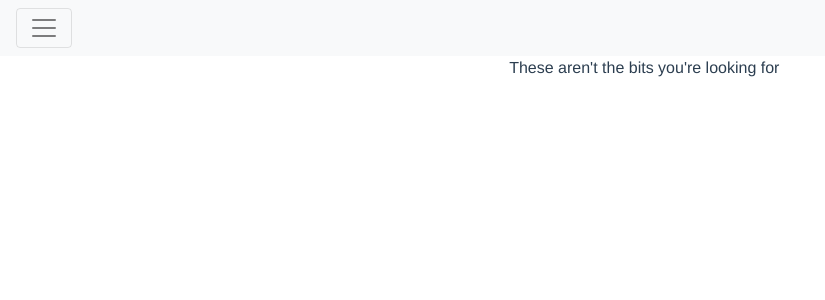
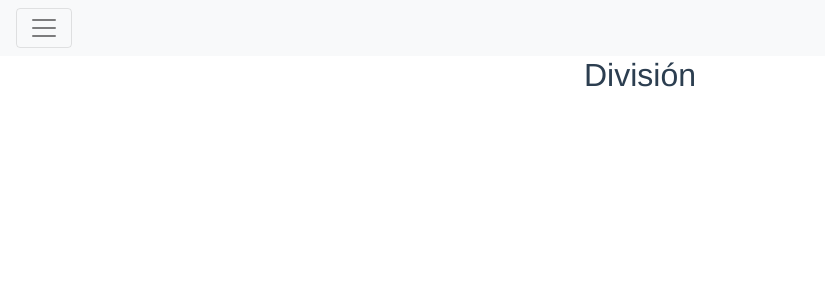
Before and after one commit to RoyRV/sammy-learning, a Vue app: page /division in a window 1280 px wide. Shown: the top 300 px of the page, without its empty margins (0-825 px from the left). Built offline with nearby package versions, Linux system fonts and the light colour scheme.

Commit message:
division

```diff
--- a/src/router/index.js
+++ b/src/router/index.js
@@ -7,6 +7,7 @@ import CourseDetail from '../views/courses/CourseDetail.vue';
 import Addition from '../views/themes/addition.vue';
 import Substraction from '../views/themes/substraction.vue';
 import Multiplication from '../views/themes/multiplication.vue';
+import Division from '../views/themes/division.vue';
 
 Vue.use(VueRouter)
 
@@ -33,6 +34,9 @@ const routes = [
     path: '/multiplication', name: 'multiplication', component: Multiplication,
   },
   {
+    path: '/division', name: 'division', component: Division,
+  },
+  {
     path: '/about',
     name: 'About',
     // route level code-splitting
--- /dev/null
+++ b/src/views/themes/division.vue
@@ -0,0 +1,19 @@
+<template>
+    <b-container class="bv-example-row" fluid="sm">
+        <b-row>
+            <b-col>
+                <h2>División</h2>
+            </b-col>
+        </b-row>
+    </b-container>
+</template>
+<script>
+    export default {
+        name: 'Division',
+        data() {
+            return {
+                numbers: [6, 3]
+            }
+        },
+    }
+</script>
```
